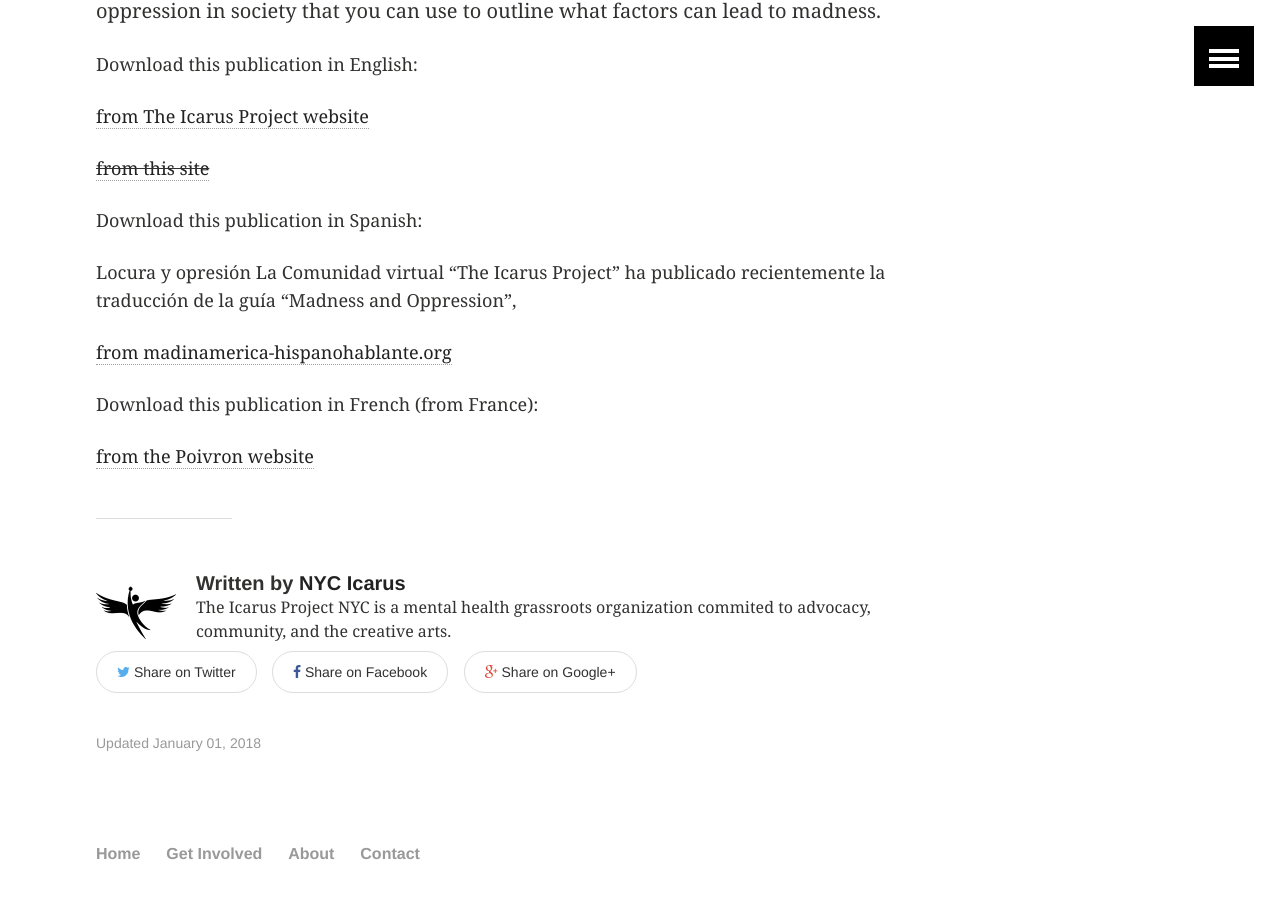
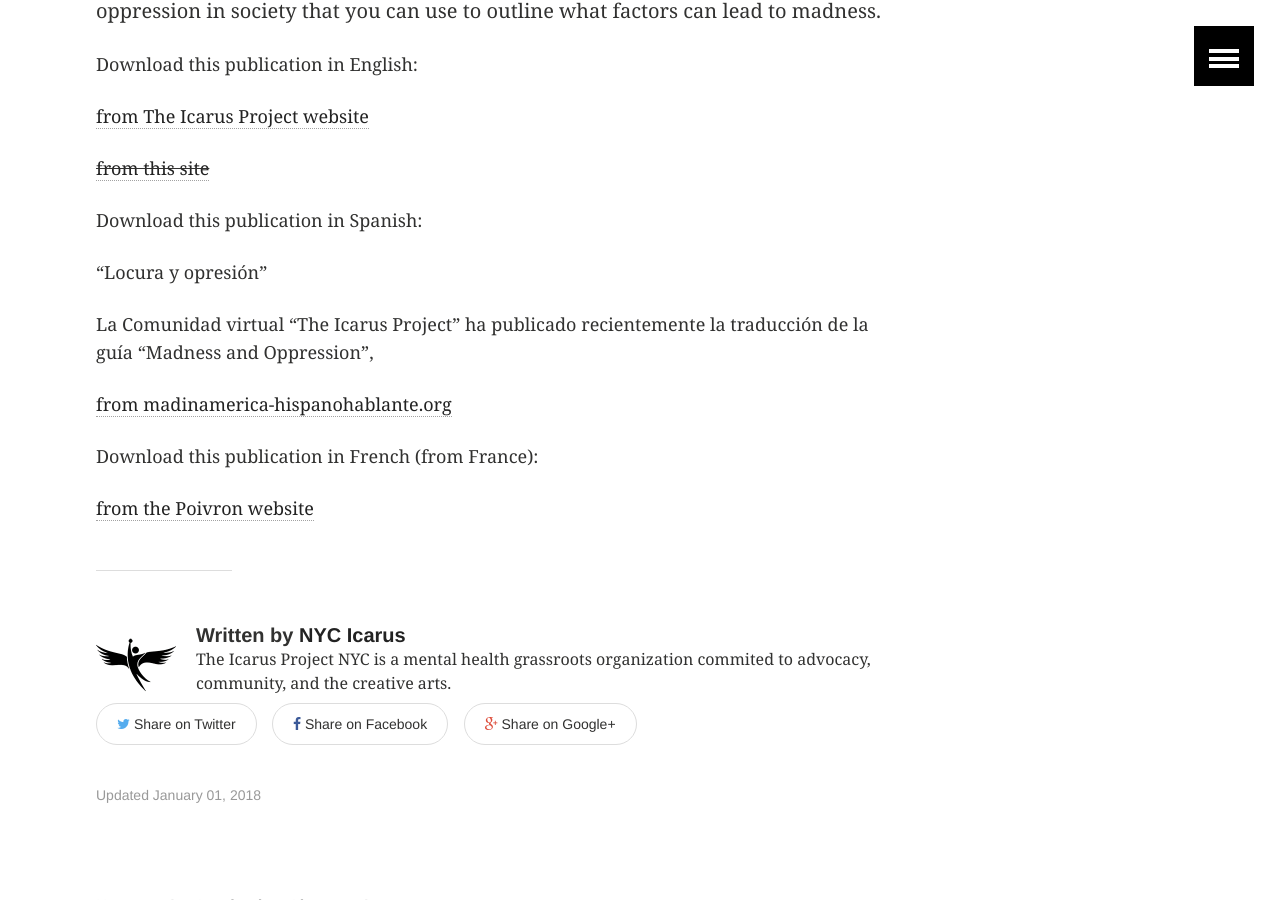
Before and after one commit to nycicarus/nycicarus.github.io, a Jekyll site: the page built from _posts/articles/2018-01-01-madness-oppression.md, in a window 1280 px wide and 900 px high, scrolled down 609 px. Built offline with Jekyll 4.4.1, drawn with Linux system fonts in a browser that asks for light colours.

```diff
--- a/_posts/articles/2018-01-01-madness-oppression.md
+++ b/_posts/articles/2018-01-01-madness-oppression.md
@@ -23,7 +23,8 @@ Download this publication in English:
 
 Download this publication in Spanish:
 
-Locura y opresión
+"Locura y opresión"
+
 La Comunidad virtual “The Icarus Project” ha publicado recientemente la traducción de la guía “Madness and Oppression”,
 
 [from  madinamerica-hispanohablante.org](https://static1.squarespace.com/static/57bcd6322994ca36c2f0329b/t/5a81c32608522974e5e5c23f/1518453757058/Mapas+Locos.pdf)
```
